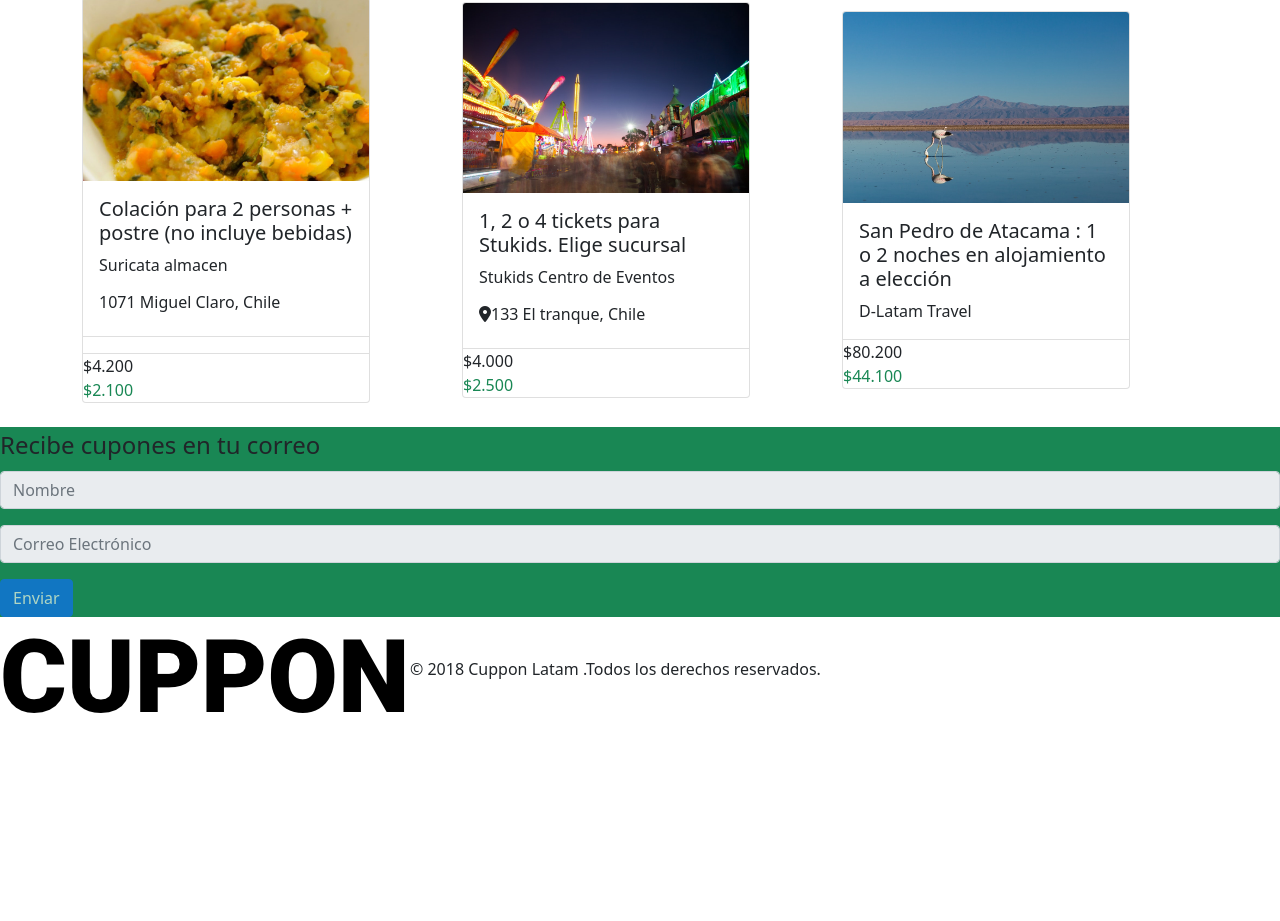
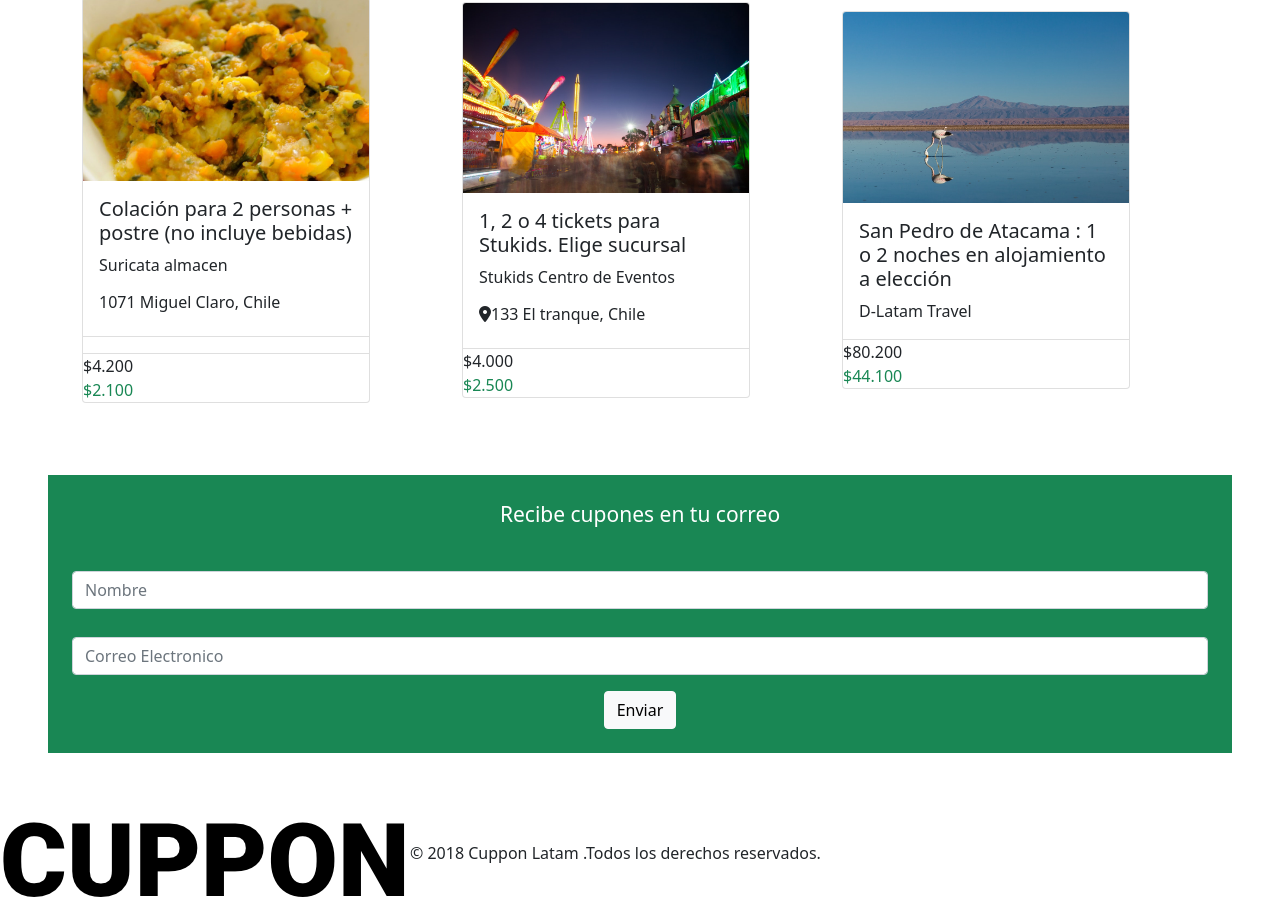
Before and after one commit to jesuseliecer89/Cuppon-JesusZuniga, a plain HTML site: page index.html in a window 1280 px wide. Shown: the part 591-1512 px from the top of the page. Before the commit the page ends 1328 px from the top, so only its background shows below. Drawn offline with nearby package versions, Linux system fonts and the light colour scheme.

Commit message:
update: page index and modify: form

```diff
--- a/index.html
+++ b/index.html
@@ -146,18 +146,24 @@
     </div>
     <!--Formulario suscripción-->
 
-    <form class="bg-success">
-        <fieldset disabled>
-            <legend>Recibe cupones en tu correo</legend>
-            <div class="mb-3">
-                <input type="text" id="disabledTextInput" class="form-control " placeholder="Nombre">
+    <div class="bg-success p-4 m-5">
+        <p class="text-white text-center" style="font-size: 21px;">Recibe cupones en tu correo</p>
+        <form>
+            <div class="mb-1">
+                <label for="exampleFormControlInput1" class="form-label"></label>
+                <input type="email" class="form-control" id="exampleFormControlInput1" placeholder="Nombre">
             </div>
             <div class="mb-3">
-                <input type="text" id="disabledTextInput" class="form-control" placeholder="Correo Electrónico">
+                <label for="exampleFormControlInput1" class="form-label"></label>
+                <input type="email" class="form-control" id="exampleFormControlInput1" placeholder="Correo Electronico">
             </div>
-            <button type="submit" class="btn btn-primary">Enviar</button>
-        </fieldset>
-    </form>
+            <div class="d-flex justify-content-center">
+                <button type="submit" class="btn btn-light">Enviar</button>
+            </div>
+        </form>
+    </div>
+
+
     <footer class="d-flex align-items-center">
         <img class="footer" src="./assets/img/logo-black.png" alt="Logo Cuppon negro">
 
```
